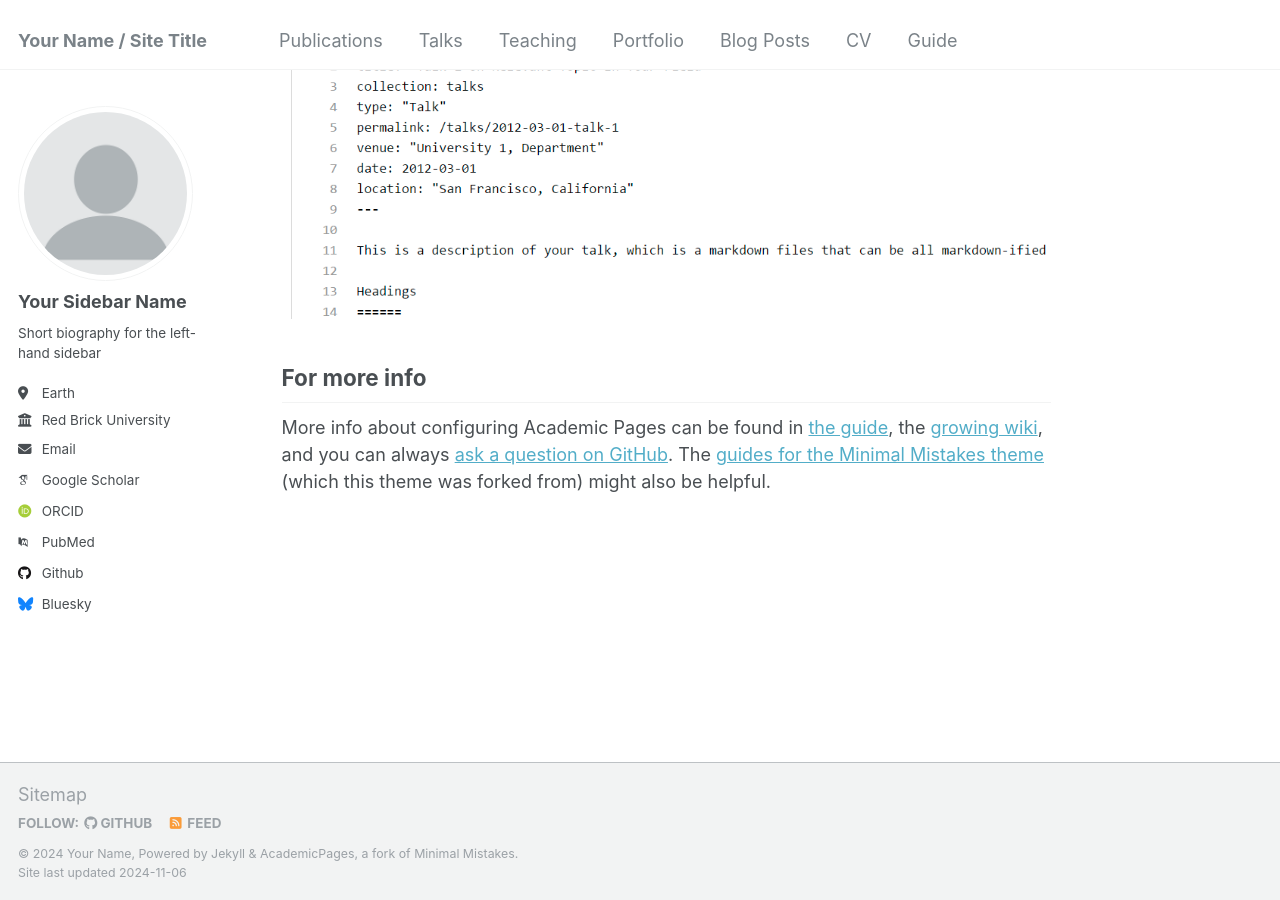
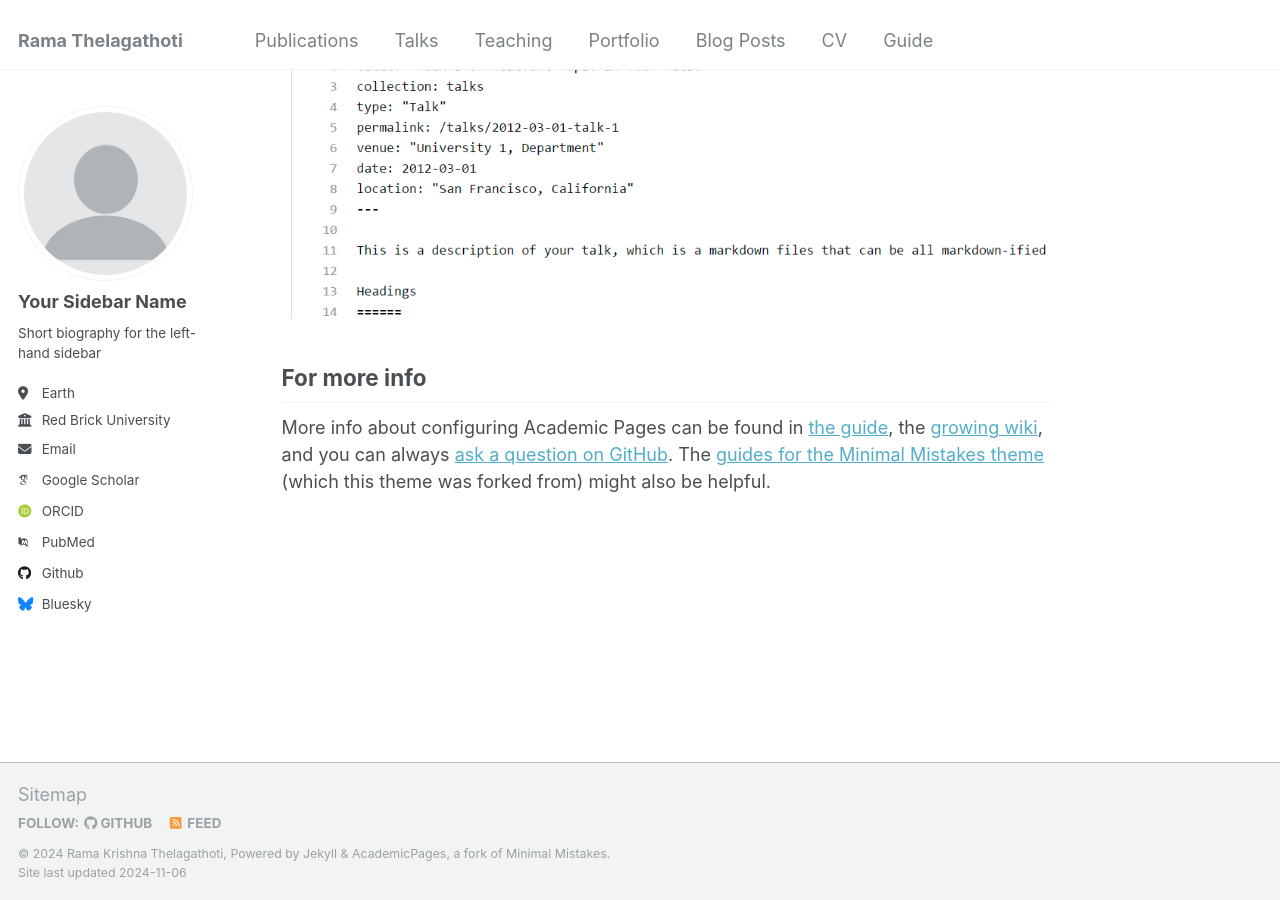
Before and after one commit to rama-thelagathoti/rama-thelagathoti.github.io, a Jekyll site: the page built from _pages/about.md, in a window 1280 px wide and 900 px high, scrolled down 2643 px. Built offline with Jekyll 4.4.1, drawn with Linux system fonts in a browser that asks for light colours; some web fonts are replaced.

Commit message:
Update _config.yml
added name

```diff
--- a/_config.yml
+++ b/_config.yml
@@ -8,9 +8,9 @@
 
 # Basic Site Settings
 locale                   : "en-US"
-title                    : "Your Name / Site Title"
+title                    : "Rama Thelagathoti"
 title_separator          : "-"
-name                     : &name "Your Name"
+name                     : &name "Rama Krishna Thelagathoti"
 description              : &description "personal description"
 url                      : https://academicpages.github.io # the base hostname & protocol for your site e.g. "https://mmistakes.github.io"
 baseurl                  : "" # the subpath of your site, e.g. "/blog"
```
